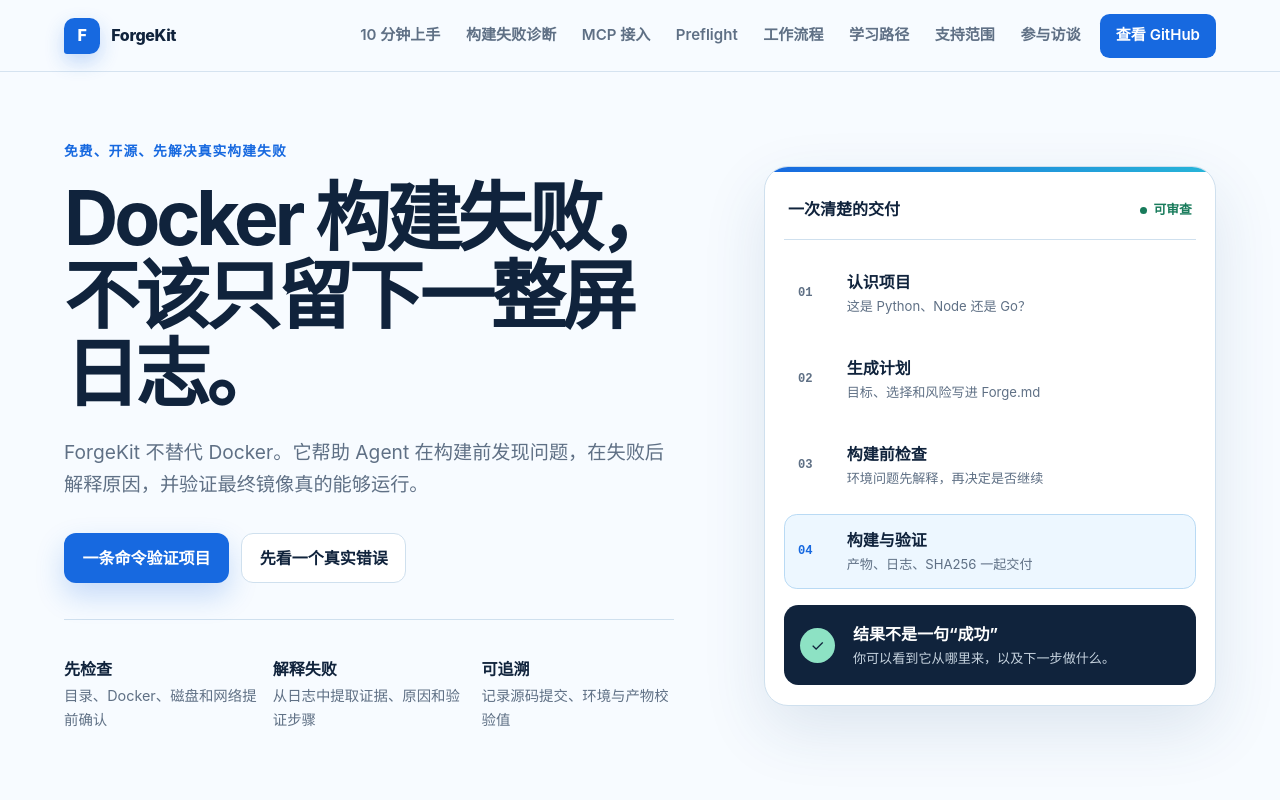
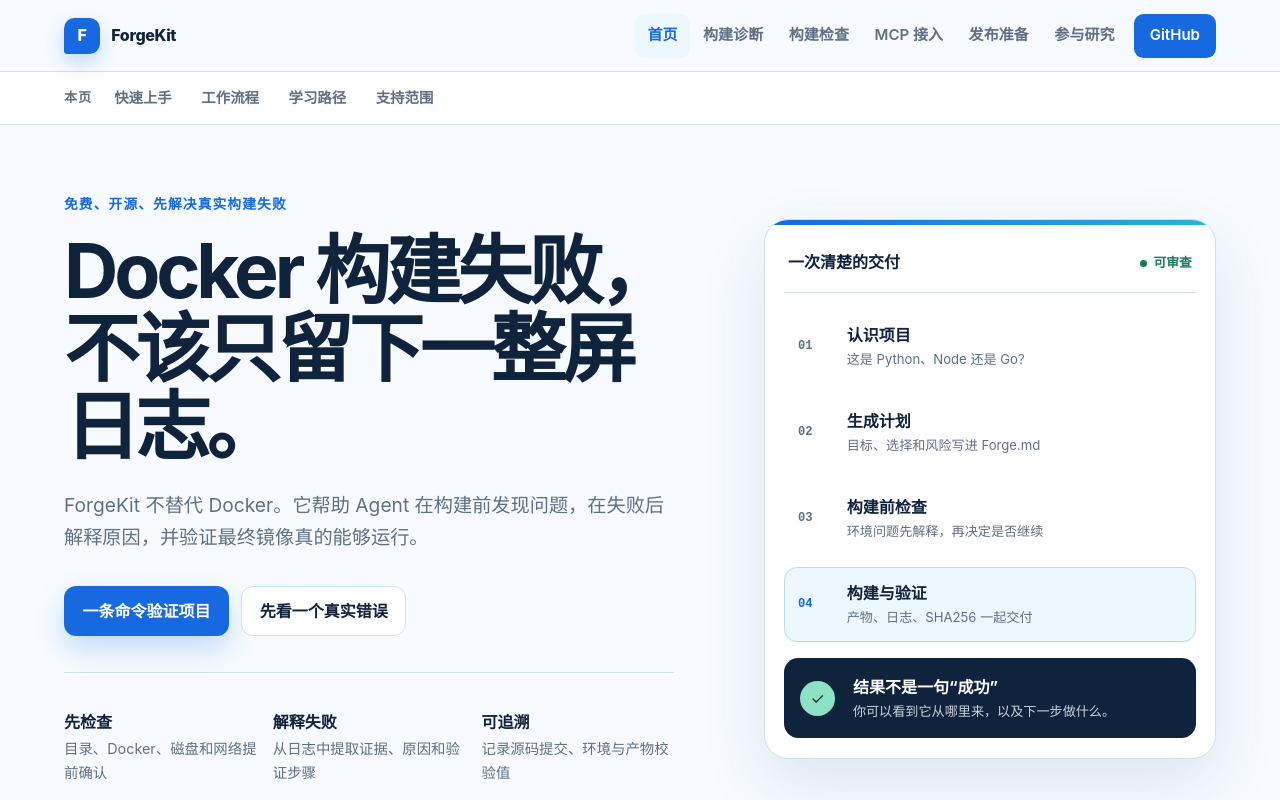
Before and after one commit to CDUESTC-OpenAtom-Open-Source-Club/ForgeKit, a website: page site/index.html in a window 1280 px wide. Shown: the top 800 px of the page. Drawn offline with Linux system fonts and the light colour scheme.

Commit message:
site: separate global and page navigation

```diff
--- a/site/app.js
+++ b/site/app.js
@@ -1,5 +1,82 @@
-const menuButton = document.querySelector('.menu-button');
-const navigation = document.querySelector('.site-nav');
+const header = document.querySelector('.site-header');
+const currentPage = window.location.pathname.split('/').pop() || 'index.html';
+const currentSection = currentPage === 'docker-copy-failed.html'
+  ? 'docker-build-failed.html'
+  : currentPage;
+const globalLinks = [
+  ['index.html', './', '首页'],
+  ['docker-build-failed.html', './docker-build-failed.html', '构建诊断'],
+  ['docker-preflight-check.html', './docker-preflight-check.html', '构建检查'],
+  ['mcp-docker-build.html', './mcp-docker-build.html', 'MCP 接入'],
+  ['harmonyos-release-readiness.html', './harmonyos-release-readiness.html', '发布准备'],
+  ['interview.html', './interview.html', '参与研究'],
+];
+
+let navigation = header?.querySelector('.site-nav');
+if (header && !navigation) {
+  navigation = document.createElement('nav');
+  navigation.className = 'site-nav';
+  header.appendChild(navigation);
+}
+if (navigation) {
+  navigation.id = 'site-nav';
+  navigation.removeAttribute('style');
+  navigation.setAttribute('aria-label', '全站导航');
+  navigation.replaceChildren(...globalLinks.map(([page, href, label]) => {
+    const link = document.createElement('a');
+    link.href = href;
+    link.textContent = label;
+    if (currentSection === page) link.setAttribute('aria-current', 'page');
+    return link;
+  }));
+  const github = document.createElement('a');
+  github.href = 'https://github.com/CDUESTC-OpenAtom-Open-Source-Club/ForgeKit';
+  github.className = 'nav-action';
+  github.textContent = 'GitHub';
+  navigation.appendChild(github);
+}
+
+let menuButton = header?.querySelector('.menu-button');
+if (header && !menuButton) {
+  menuButton = document.createElement('button');
+  menuButton.className = 'menu-button';
+  menuButton.type = 'button';
+  menuButton.innerHTML = '<span>菜单</span>';
+  header.insertBefore(menuButton, navigation || null);
+}
+menuButton?.setAttribute('aria-expanded', 'false');
+menuButton?.setAttribute('aria-controls', 'site-nav');
+
+const pageSections = {
+  'index.html': [['start', '快速上手'], ['workflow', '工作流程'], ['learn', '学习路径'], ['limits', '支持范围']],
+  'docker-build-failed.html': [['triage', '排查顺序'], ['example', '诊断示例'], ['try', '开始试用']],
+  'docker-copy-failed.html': [['checks', '三处检查'], ['example', '最小示例']],
+  'docker-preflight-check.html': [['checks', '检查项目'], ['result', '结果边界']],
+  'mcp-docker-build.html': [['install', '接入配置'], ['flow', '完整流程']],
+  'harmonyos-release-readiness.html': [['boundary', '能力边界'], ['checklist', '准备清单']],
+};
+const localSections = pageSections[currentPage];
+if (header && localSections) {
+  document.querySelector('.page-nav')?.remove();
+  const pageNav = document.createElement('nav');
+  pageNav.className = 'page-nav';
+  pageNav.setAttribute('aria-label', '本页目录');
+  const inner = document.createElement('div');
+  inner.className = 'page-nav-inner';
+  const label = document.createElement('span');
+  label.className = 'page-nav-label';
+  label.textContent = '本页';
+  inner.appendChild(label);
+  for (const [id, text] of localSections) {
+    const link = document.createElement('a');
+    link.href = `#${id}`;
+    link.textContent = text;
+    if (window.location.hash === `#${id}`) link.setAttribute('aria-current', 'location');
+    inner.appendChild(link);
+  }
+  pageNav.appendChild(inner);
+  header.insertAdjacentElement('afterend', pageNav);
+}
 
 menuButton?.addEventListener('click', () => {
   const expanded = menuButton.getAttribute('aria-expanded') === 'true';
@@ -12,6 +89,12 @@ navigation?.addEventListener('click', (event) => {
     menuButton?.setAttribute('aria-expanded', 'false');
     navigation.classList.remove('is-open');
   }
+});
+
+document.querySelector('.page-nav')?.addEventListener('click', (event) => {
+  if (!(event.target instanceof HTMLAnchorElement)) return;
+  document.querySelectorAll('.page-nav a').forEach((link) => link.removeAttribute('aria-current'));
+  event.target.setAttribute('aria-current', 'location');
 });
 
 document.querySelectorAll('.copy-button').forEach((button) => {
--- a/site/docker-build-failed.html
+++ b/site/docker-build-failed.html
@@ -13,8 +13,8 @@
     <link rel="canonical" href="https://cduestc-openatom-open-source-club.github.io/ForgeKit/docker-build-failed.html" />
     <link rel="icon" href="./favicon.svg" type="image/svg+xml" />
     <title>Docker 构建失败怎么排查｜错误分类与验证步骤</title>
-    <link rel="stylesheet" href="./styles.css?v=20260730" />
-    <script defer src="./app.js?v=20260730"></script>
+    <link rel="stylesheet" href="./styles.css?v=20260730-nav" />
+    <script defer src="./app.js?v=20260730-nav"></script>
   </head>
   <body>
     <a class="skip-link" href="#main">跳到主要内容</a>
--- a/site/index.html
+++ b/site/index.html
@@ -16,8 +16,8 @@
     <link rel="canonical" href="https://cduestc-openatom-open-source-club.github.io/ForgeKit/" />
     <link rel="icon" href="./favicon.svg" type="image/svg+xml" />
     <title>ForgeKit 文档站｜让每个人都能看懂项目交付</title>
-    <link rel="stylesheet" href="./styles.css?v=f1b7bf8" />
-    <script defer src="./app.js?v=f1b7bf8"></script>
+    <link rel="stylesheet" href="./styles.css?v=20260730-nav" />
+    <script defer src="./app.js?v=20260730-nav"></script>
     <script type="application/ld+json">
       {
         "@context": "https://schema.org",
--- a/site/styles.css
+++ b/site/styles.css
@@ -34,7 +34,16 @@ code, pre { font-family: "SFMono-Regular", Consolas, "Liberation Mono", monospac
 .site-nav.is-open { display: flex; }
 .site-nav a { display: flex; align-items: center; min-height: 2.75rem; padding: 0 0.8rem; color: var(--muted); font-size: 0.94rem; font-weight: 600; border-radius: 0.6rem; }
 .site-nav a:hover, .site-nav a:focus-visible { color: var(--blue); background: var(--surface-soft); outline: none; }
+.site-nav a[aria-current="page"] { color: var(--blue); background: var(--surface-soft); }
 .site-nav .nav-action { color: white; background: var(--blue); }
+.site-nav .nav-action:hover, .site-nav .nav-action:focus-visible { color: white; background: var(--blue-deep); }
+
+.page-nav { width: 100%; overflow-x: auto; background: var(--surface); border-bottom: 1px solid var(--line); scrollbar-width: none; }
+.page-nav::-webkit-scrollbar { display: none; }
+.page-nav-inner { display: flex; align-items: center; gap: 0.25rem; width: max-content; min-width: 100%; min-height: 3.25rem; padding-inline: max(1rem, calc((100vw - 72rem) / 2)); }
+.page-nav-label { flex: none; margin-right: 0.35rem; color: var(--muted); font-size: 0.82rem; font-weight: 760; letter-spacing: 0.06em; text-transform: uppercase; }
+.page-nav a { display: inline-flex; flex: none; align-items: center; min-height: 2.75rem; padding-inline: 0.8rem; color: var(--muted); border-radius: 0.6rem; font-size: 0.9rem; font-weight: 650; }
+.page-nav a:hover, .page-nav a:focus-visible, .page-nav a[aria-current="location"] { color: var(--blue); background: var(--surface-soft); outline: none; }
 
 .hero { display: grid; gap: 3rem; align-items: center; min-height: calc(100vh - 4.5rem); padding-block: 4rem; }
 .plain-note, .section-heading > span { display: block; margin: 0 0 1rem; color: var(--blue); font-size: 0.86rem; font-weight: 760; letter-spacing: 0.08em; text-transform: uppercase; }
@@ -128,7 +137,7 @@ pre { max-width: 100%; overflow-x: auto; padding: 1.25rem; margin: 0; font-size:
 .site-footer div { display: flex; flex-wrap: wrap; gap: 0.85rem 1.25rem; }
 .site-footer strong { color: var(--text); }
 
-@media (min-width: 48rem) {
+@media (min-width: 64rem) {
   .menu-button { display: none; }
   .site-nav { position: static; display: flex; flex-direction: row; align-items: center; padding: 0; background: transparent; border: 0; box-shadow: none; }
   .site-nav .nav-action { margin-left: 0.4rem; padding-inline: 1rem; }
```
Also changed, not shown: site/docker-copy-failed.html (+2 -2 lines), site/docker-preflight-check.html (+1 -1 lines), site/harmonyos-release-readiness.html (+1 -1 lines), site/interview.html (+2 -2 lines), site/mcp-docker-build.html (+1 -1 lines).
